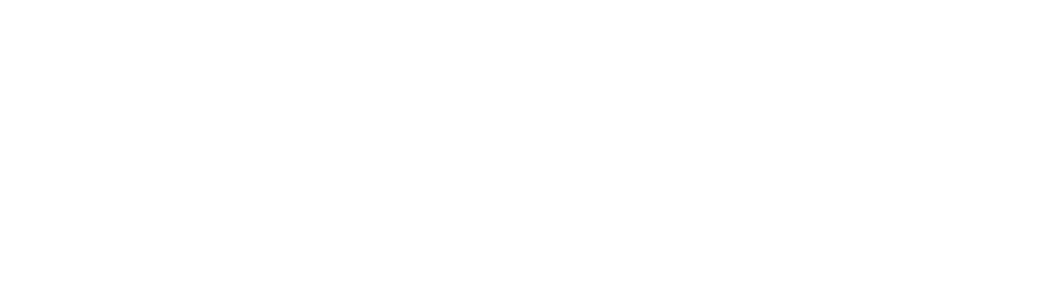
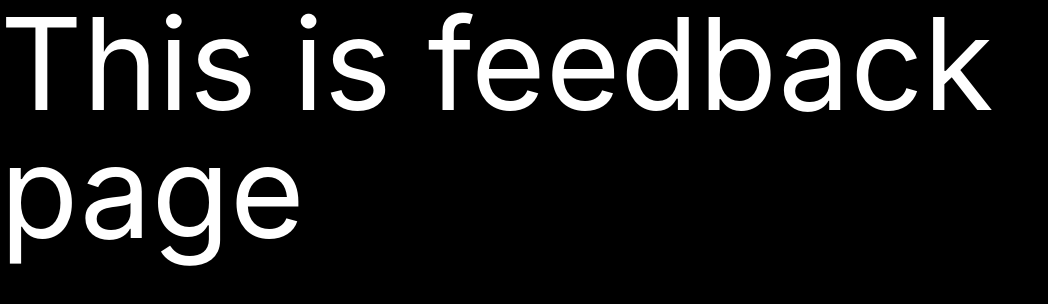
Before and after one commit to shubham200223feb/landeingpagefrontend, a React (Vite) app: page /feedback in a window 1280 px wide. Before the commit this address had no page. Shown: the top 304 px of the page, without its empty margins (0-1048 px from the left). Built offline with nearby package versions, Linux system fonts and the light colour scheme.

Commit message:
login form

```diff
--- a/src/App.jsx
+++ b/src/App.jsx
@@ -2,6 +2,7 @@
 import { Route, Router, Routes } from 'react-router-dom'
 import Userpage from "./pages/Userpage.jsx"
 import Admin from './pages/Admin.jsx'
+import Feedbackpage from './pages/Feedbackpage.jsx'
 
 
 
@@ -11,6 +12,7 @@
     <Routes>
       <Route path='/' element={<Userpage/>}></Route>
       <Route path='/admin' element={<Admin/>}></Route>
+      <Route path='/feedback' element={<Feedbackpage/>}></Route>
     </Routes>
 
   )
--- a/src/components/Account.jsx
+++ b/src/components/Account.jsx
@@ -1,6 +1,8 @@
 import { useState } from "react";
+import { useNavigate } from "react-router-dom";
 
 export default function Account() {
+    const navigator = useNavigate();
     const[Loadeing,setLodeing]= useState(false);
     const [data ,setdata]=useState({email:'',password:""})
     const change= (e)=>{
@@ -9,12 +11,13 @@
             return ({...prev,[name]:value})
         })
     }
-    const Submit= async()=>{
-        try{
+    const Submit= ()=>{
+        // try{
 
-        }catch(error){
+        // }catch(error){
 
-        }
+        // }
+        navigator("/feedback")
     }
     return (
         <>
--- /dev/null
+++ b/src/pages/Feedbackpage.jsx
@@ -0,0 +1,11 @@
+import React from 'react'
+
+const Feedbackpage = () => {
+  return (
+    <div className='items-center justify-center w-screen h-screen bg-black text-9xl text-white'>
+      This is feedback page
+    </div>
+  )
+}
+
+export default Feedbackpage
```
